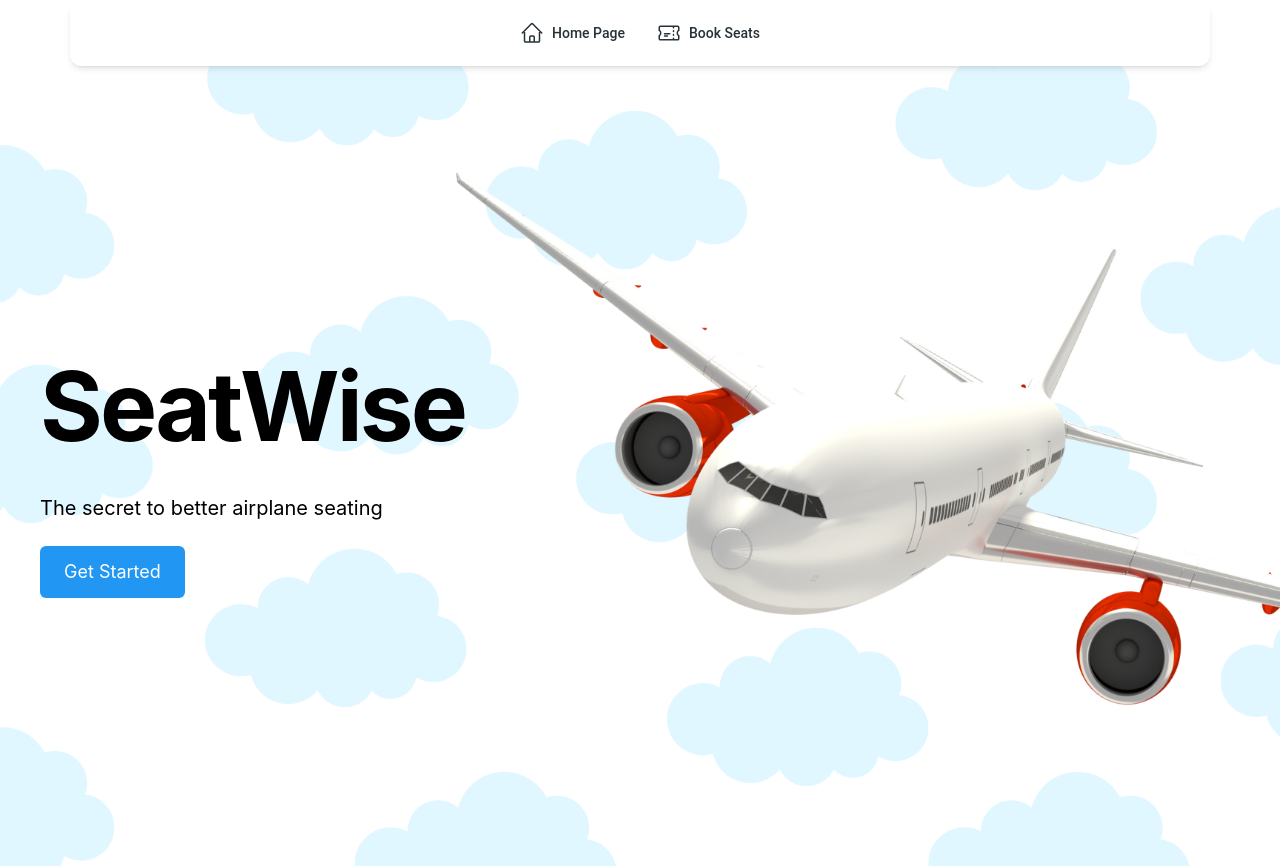
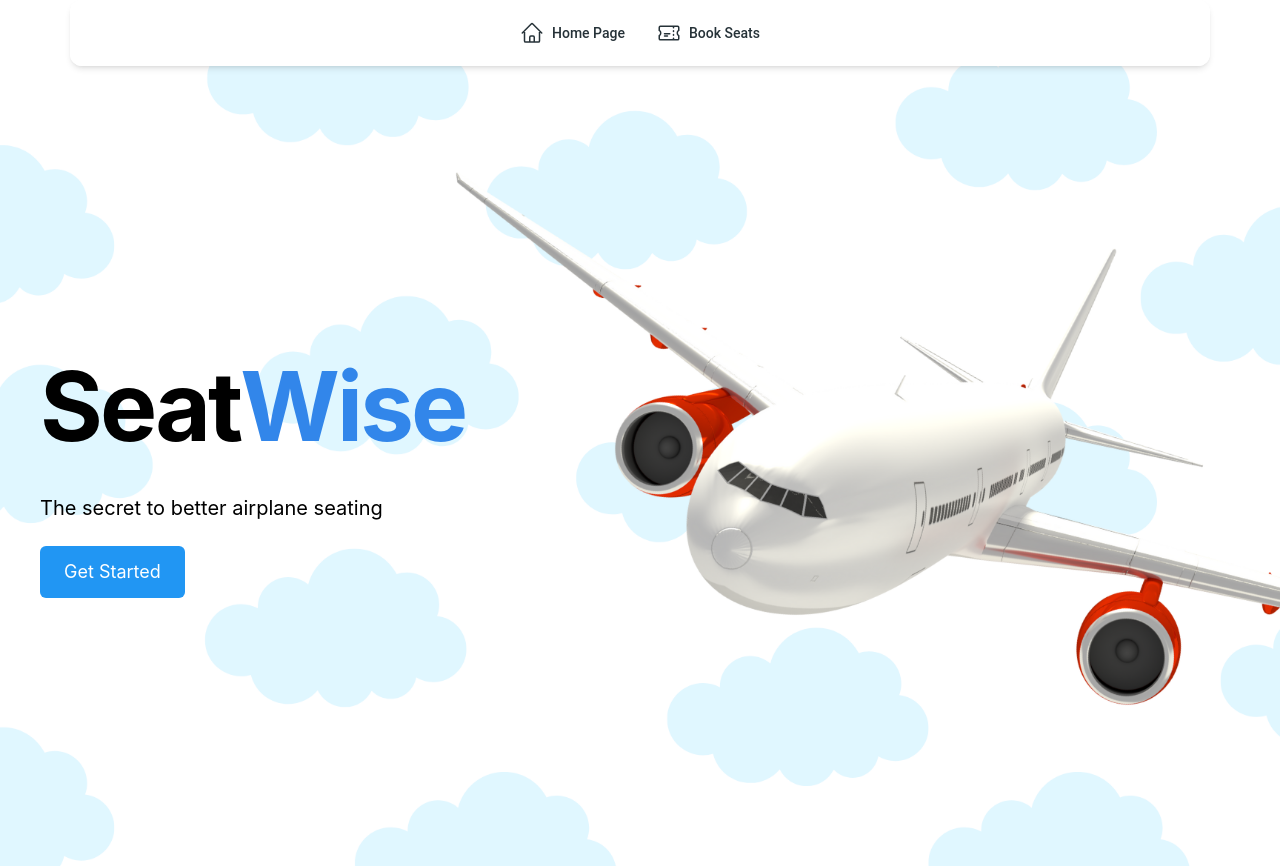
Before and after one commit to shreybirmiwal/Tamu-Hack, a React (Create React App) app: page / in a window 1280 px wide. Built offline with nearby package versions, Linux system fonts and the light colour scheme.

Commit message:
Changing color home page

```diff
--- a/src/Components/Aisle.js
+++ /dev/null
@@ -1,21 +0,0 @@
-import React from 'react';
-
-const Aisle = () => {
-  const seatStyle = {
-    width: '50px',
-    height: '50px',
-    margin: '5px',
-    backgroundColor: 'white',
-    display: 'flex',
-    alignItems: 'center',
-    justifyContent: 'center',
-  };
-
-  return (
-    <div style={seatStyle}>
-
-    </div>
-  );
-};
-
-export default Aisle;
--- a/src/Components/SeatCard.js
+++ /dev/null
@@ -1,41 +0,0 @@
-// SeatCard.js
-import React from 'react';
-import PropTypes from 'prop-types';
-
-const SeatCard = ({ seatNumber, isTaken, onMouseOver, onClick }) => {
-  const seatStyle = {
-    width: '50px',
-    height: '50px',
-    margin: '5px',
-    backgroundColor: isTaken ? 'red' : 'white',
-    display: 'flex',
-    alignItems: 'center',
-    justifyContent: 'center',
-    border: '1px solid #ccc',
-    borderRadius: '5px',
-    cursor: isTaken ? 'not-allowed' : 'pointer',
-  };
-
-  return (
-    <div
-      style={seatStyle}
-      onMouseOver={onMouseOver}
-      onClick={isTaken ? null : onClick}
-    >
-      {isTaken ? (
-        <span style={{ color: 'white' }}>{seatNumber}</span>
-      ) : (
-        <span>{seatNumber}</span>
-      )}
-    </div>
-  );
-};
-
-SeatCard.propTypes = {
-  seatNumber: PropTypes.string.isRequired,
-  isTaken: PropTypes.bool.isRequired,
-  onMouseOver: PropTypes.func,
-  onClick: PropTypes.func,
-};
-
-export default SeatCard;
--- a/src/Pages/LandingPage.js
+++ b/src/Pages/LandingPage.js
@@ -1,28 +1,39 @@
 // LandingPage.js
 
-import React from 'react';
+import React, { useEffect, useState } from 'react';
 import backgroundImage from '../LANDING.png';
 import { AdminNav } from '../Components/AdminNav';
+
 const LandingPage = () => {
+  const [colorIndex, setColorIndex] = useState(0);
+  const colors = ['text-purple-500', 'text-blue-500', 'text-green-500', 'text-orange-500'];
+
+  useEffect(() => {
+    const interval = setInterval(() => {
+      setColorIndex((prevIndex) => (prevIndex + 1) % colors.length);
+    }, 1000); // Change color every second (1000 milliseconds)
+
+    return () => clearInterval(interval);
+  }, []);
+
   return (
     <div>
-          <AdminNav/>
+      <AdminNav />
 
       <div
         className="h-screen bg-cover bg-center flex flex-col items-start justify-center p-10"
         style={{ backgroundImage: `url(${backgroundImage})` }}
       >
-      <h1 className="font-Inter-Black text-black text-8xl tracking-[-2.88px] leading-normal mb-4 font-bold">
-        SeatWise
+        <h1 className="font-Inter-Black text-8xl tracking-[-2.88px] leading-normal mb-4 font-bold">
+          Seat<span className={`inline-block transition-all duration-1000 ${colors[colorIndex]}`}>Wise</span>
         </h1>
-      <p className="text-black text-xl mb-6 font-Inter-Black">
+        <p className="text-xl mb-6 font-Inter-Black">
           The secret to better airplane seating
         </p>
         <button className="bg-blue-500 text-white px-6 py-3 rounded-md text-lg">
           Get Started
         </button>
       </div>
-
     </div>
   );
 };
--- a/src/Pages/SeatingChart.js
+++ b/src/Pages/SeatingChart.js
@@ -4,6 +4,7 @@ import 'react-toastify/dist/ReactToastify.css';
 import { db } from '../firebase';
 import { useEffect } from 'react';
 import { getDocs, collection, doc, updateDoc, arrayUnion, increment } from 'firebase/firestore';
+import { AdminNav } from '../Components/AdminNav';
 
 function SeatingChart() {
 
@@ -298,6 +299,8 @@ function SeatingChart() {
   }
 
   return (
+    <div className=''>
+        <AdminNav/>
     <div className='grid grid-cols-2 h-screen'>
       <div className='bg-blue-400 flex items-center justify-center h-full'>
         <div className='h-full w-3/4 flex flex-col'>
@@ -448,6 +451,8 @@ function SeatingChart() {
     </div>
 
     </div>
+
+    </div>
   );
 }
 
```
Lines whose indentation alone changed are shown as unchanged.
